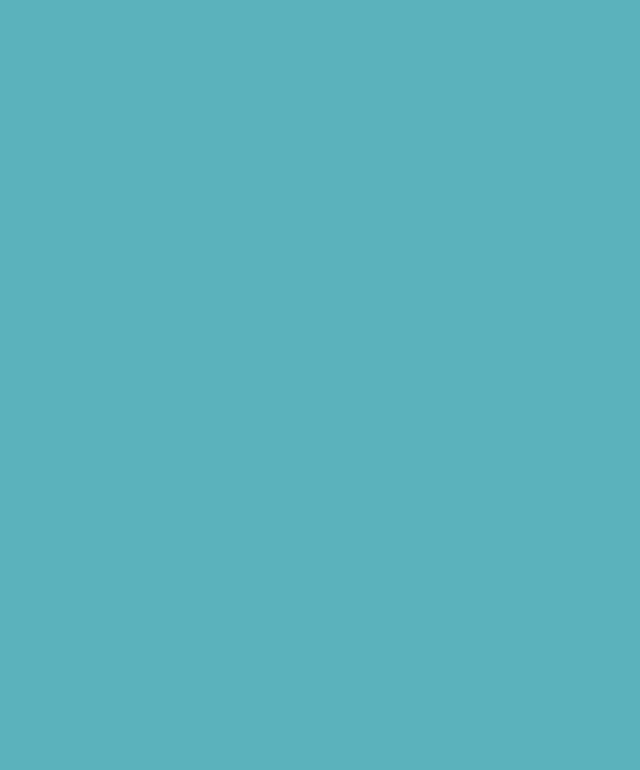
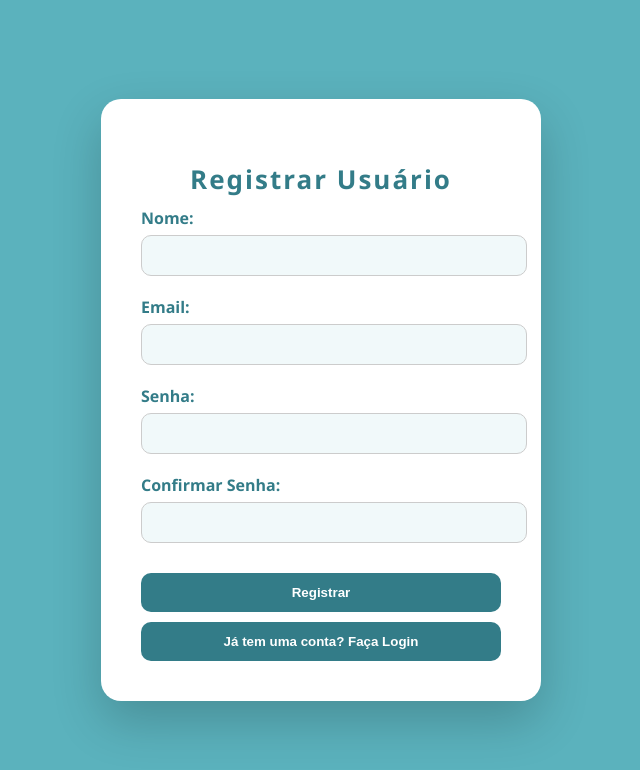
Before and after one commit to Jpsoaresfig/EcommerceAzzureF, a React (Create React App) app: page /register in a window 1280 px wide. Before the commit this address had no page. Shown: the top 770 px of the page, without its empty margins (319-959 px from the left). Built offline with nearby package versions, Linux system fonts and the light colour scheme.

Commit message:
register screen

```diff
--- a/package.json
+++ b/package.json
@@ -3,11 +3,14 @@
   "version": "0.1.0",
   "private": true,
   "dependencies": {
+    "@fullpage/react-fullpage": "^0.1.48",
     "@testing-library/dom": "^10.4.0",
     "@testing-library/jest-dom": "^6.6.3",
     "@testing-library/react": "^16.3.0",
     "@testing-library/user-event": "^13.5.0",
+    "axios": "^1.9.0",
     "ecommerceazzure": "file:",
+    "framer-motion": "^12.16.0",
     "react": "^19.1.0",
     "react-dom": "^19.1.0",
     "react-router-dom": "^6.11.0",
--- a/src/App.js
+++ b/src/App.js
@@ -1,6 +1,7 @@
 import { BrowserRouter as Router, Routes, Route, Navigate } from 'react-router-dom';
-import Home from './Pages/productss/home.jsx';
+import Home from './Pages/products/home.jsx';
 import Login from './Pages/login/login.jsx';
+import Register from './Pages/register/register.jsx';
 import ProtectedRoute from './Components/ProtectedRoute.jsx';
 
 function App() {
@@ -8,6 +9,7 @@ function App() {
     <Router>
       <Routes>
         <Route path="/login" element={<Login />} />
+        <Route path="/register" element={<Register />} />
         <Route
           path="/products"
           element={
--- a/src/Pages/login/login.jsx
+++ b/src/Pages/login/login.jsx
@@ -43,25 +43,7 @@ function LoginPage() {
   };
 
   const handleRegister = async () => {
-    setError('');
-    try {
-      const response = await fetch('http://localhost:8080/auth/register', {
-        method: 'POST',
-        headers: {
-          'Content-Type': 'application/json',
-        },
-        body: JSON.stringify({ email: email, password: password, role: 'USER' }),
-      });
-
-      if (response.ok) {
-        alert('Usuário registrado com sucesso! Agora você pode fazer login.');
-      } else {
-        const errorData = await response.json();
-        setError(errorData.message || 'Erro ao registrar usuário.');
-      }
-    } catch (apiError) {
-      setError('Erro de conexão ao registrar.');
-    }
+    navigate('/register');
   };
 
   return (
--- /dev/null
+++ b/src/Pages/products/home.css
@@ -0,0 +1,21 @@
+.header {
+  text-align: center;
+  background: linear-gradient(to right, #4a90e2, #007aff);
+  color: white;
+  padding: 60px 20px;
+  border-radius: 0 0 30px 30px;
+  box-shadow: 0 4px 15px rgba(0, 0, 0, 0.1);
+}
+
+.headertitle {
+  font-size: 3rem;
+  margin-bottom: 15px;
+  font-weight: 700;
+  text-shadow: 1px 1px 2px rgba(0, 0, 0, 0.2);
+}
+
+.headersubtitle {
+  font-size: 1.5rem;
+  font-weight: 400;
+  opacity: 0.95;
+}
--- /dev/null
+++ b/src/Pages/products/home.jsx
@@ -0,0 +1,14 @@
+import react from 'react';
+import { useState } from 'react'
+import './home.css';
+function home() {
+
+
+  return (
+    <div className='header'>
+        <h1 className='headertitle'>Bem-vindo(a) a Azzure</h1>
+        <h2 className=' headersubtitle'>Mais do que produtos, aqui você encontra uma família.</h2>
+    </div>
+    );
+}
+export default home;
--- a/src/Pages/productss/home.jsx
+++ /dev/null
@@ -1,11 +0,0 @@
-import react from 'react';
-import { useState } from 'react';
-function home() {
-
-  return (
-    <div>
-        <p>teste</p>
-    </div>
-    );
-}
-export default home;
--- /dev/null
+++ b/src/Pages/register/register.css
@@ -0,0 +1,92 @@
+body {
+  margin: 0;
+  padding: 0;
+  background-color: #5bb2bd; /* cor inspirada na logo */
+  font-family: 'Segoe UI', Tahoma, Geneva, Verdana, sans-serif;
+  height: 100vh;
+  display: flex;
+  justify-content: center;
+  align-items: center;
+}
+
+.register-container {
+  background: #ffffff;
+  padding: 40px;
+  border-radius: 20px;
+  box-shadow: 0 20px 50px rgba(0, 0, 0, 0.2);
+  width: 360px;
+  text-align: center;
+  transform: perspective(1000px) rotateX(0deg) rotateY(0deg);
+  transition: transform 0.3s ease-in-out;
+}
+
+.register-container:hover {
+  transform: scale(1.02);
+}
+
+.register-container h2 {
+  color: #337c88;
+  font-size: 26px;
+  margin-bottom: 10px;
+  letter-spacing: 2px;
+}
+
+.register-form {
+  display: flex;
+  flex-direction: column;
+}
+
+.form-group {
+  margin-bottom: 20px;
+  text-align: left;
+}
+
+label {
+  display: block;
+  margin-bottom: 6px;
+  font-weight: 600;
+  color: #337c88;
+}
+
+input[type="text"],
+input[type="email"],
+input[type="password"] {
+  padding: 12px;
+  width: 100%;
+  border: 1px solid #ccc;
+  border-radius: 10px;
+  background: #f1f9fa;
+  color: #333;
+  transition: 0.2s;
+  outline: none;
+}
+
+input[type="text"]:focus,
+input[type="email"]:focus,
+input[type="password"]:focus {
+  border-color: #337c88;
+  box-shadow: 0 0 5px #88d0db;
+}
+
+.register-button {
+  padding: 12px;
+  margin-top: 10px;
+  border: none;
+  border-radius: 10px;
+  background-color: #337c88;
+  color: white;
+  font-weight: bold;
+  cursor: pointer;
+  transition: background-color 0.2s;
+}
+
+.register-button:hover {
+  background-color: #4499a8;
+}
+
+.error-message {
+  color: #e74c3c;
+  font-size: 14px;
+  margin-top: 10px;
+  text-align: center;
+}
--- a/src/Pages/register/register.jsx
+++ b/src/Pages/register/register.jsx
@@ -0,0 +1,98 @@
+import React, { useState } from 'react';
+import { useNavigate } from 'react-router-dom';
+import './register.css';
+import axios from 'axios';
+
+function RegisterPage() {
+  const [name, setName] = useState('');
+  const [email, setEmail] = useState('');
+  const [password, setPassword] = useState('');
+  const [confirmPassword, setConfirmPassword] = useState('');
+  const [error, setError] = useState('');
+
+  const navigate = useNavigate();
+
+  const handleRegister = async (e) => {
+    e.preventDefault();
+    setError('');
+
+    if (password !== confirmPassword) {
+      setError('As senhas não coincidem.');
+      return;
+    }
+
+    try {
+      const response = await axios.post('http://localhost:8081/auth/register', {
+        name,
+        email,
+        password,
+      });
+
+      if (response.status === 200 || response.status === 201) {
+        alert('Cadastro bem-sucedido! Agora faça login.');
+        navigate('/login');
+      } else {
+        setError('Erro ao registrar usuário.');
+      }
+    } catch (error) {
+      setError(error.response?.data?.message || 'Erro ao registrar usuário. Verifique os dados e tente novamente.');
+      console.error('Erro no registro:', error);
+    }
+  };
+
+  return (
+    <div className="register-container">
+      <h2>Registrar Usuário</h2>
+      <form onSubmit={handleRegister} className="register-form">
+        <div className="form-group">
+          <label>Nome:</label>
+          <input
+            type="text"
+            value={name}
+            onChange={(e) => setName(e.target.value)}
+            required
+          />
+        </div>
+
+        <div className="form-group">
+          <label>Email:</label>
+          <input
+            type="email"
+            value={email}
+            onChange={(e) => setEmail(e.target.value)}
+            required
+          />
+        </div>
+
+        <div className="form-group">
+          <label>Senha:</label>
+          <input
+            type="password"
+            value={password}
+            onChange={(e) => setPassword(e.target.value)}
+            required
+          />
+        </div>
+
+        <div className="form-group">
+          <label>Confirmar Senha:</label>
+          <input
+            type="password"
+            value={confirmPassword}
+            onChange={(e) => setConfirmPassword(e.target.value)}
+            required
+          />
+        </div>
+
+        {error && <p className="error-message">{error}</p>}
+
+        <button type="submit" className="register-button">Registrar</button>
+        <button type="button" onClick={() => navigate('/login')} className="login-button" style={{ marginTop: '10px' }}>
+          Já tem uma conta? Faça Login
+        </button>
+      </form>
+    </div>
+  );
+}
+
+export default RegisterPage;
```
Also changed, not shown: src/Pages/productss/home.css (deleted), 1 other file (tests, documents, lock files or other folders).
